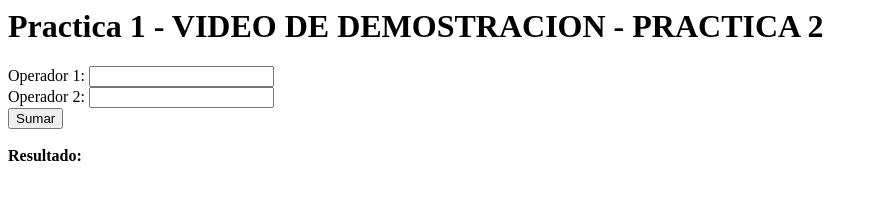
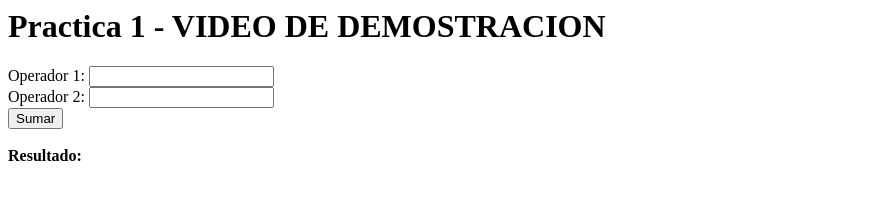
Before and after one commit to jalvarex/pruebaJenkins, a plain HTML site: page sitio/index.html in a window 1280 px wide. Shown: the whole page, without its empty margins (0-878 px from the left). Drawn offline with nearby package versions, Linux system fonts and the light colour scheme.

Commit message:
Update index.html

```diff
--- a/sitio/index.html
+++ b/sitio/index.html
@@ -7,7 +7,7 @@
               crossorigin="anonymous"></script>
     </head>
     <body>
-        <h1>Practica 1 - VIDEO DE DEMOSTRACION - PRACTICA 2</h1>
+        <h1>Practica 1 - VIDEO DE DEMOSTRACION </h1>
         <div>
             <label>Operador 1:</label>
             <input type="number" id="txtOperador1">
```
